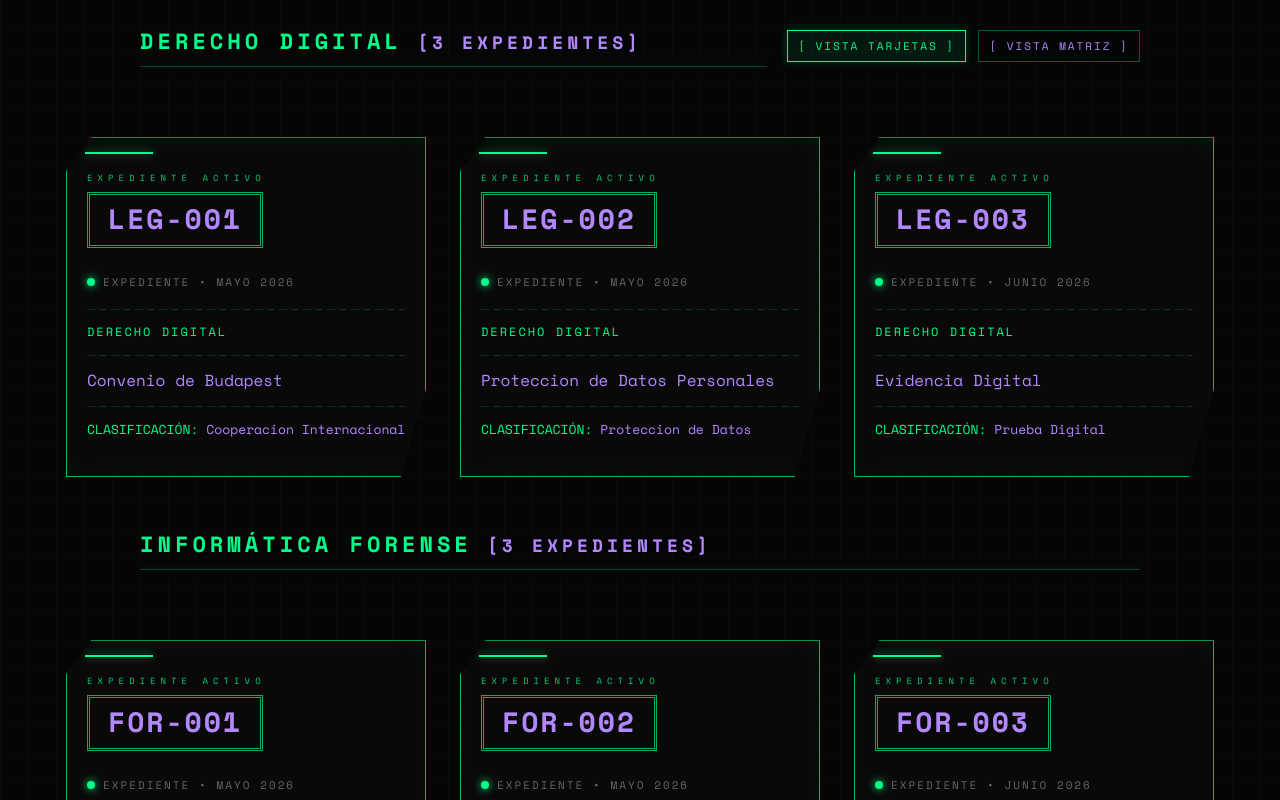
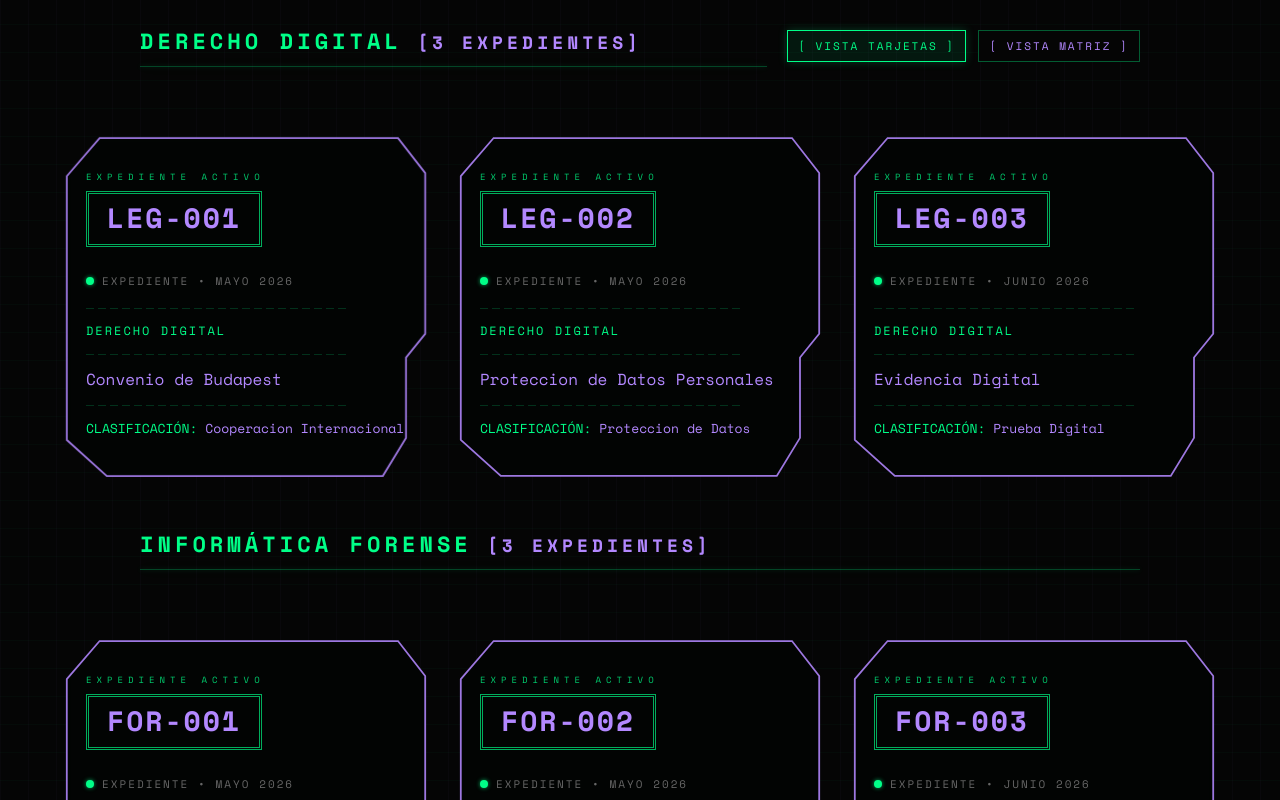
Before and after one commit to claraIness/forensia, a React (Vite) app: page / in a window 1280 px wide. Shown: the part 1180-1980 px from the top of the page. Built offline with nearby package versions, Linux system fonts and the light colour scheme.

Commit message:
Forma tarjeta y efectos

```diff
--- a/src/App.jsx
+++ b/src/App.jsx
@@ -302,6 +302,9 @@ function DossierCard({ dossier }) {
   return (
     <a href={dossier.href} target="_blank" rel="noopener noreferrer">
       <div className="dossier">
+        <svg className="dossier-frame" viewBox="0 0 450 330" preserveAspectRatio="none" aria-hidden="true">
+          <path d="M42 1 H415 L449 35 V191 L425 214 V292 L396 329 H51 L1 294 V38 Z" />
+        </svg>
         <p className="badge-activo">EXPEDIENTE ACTIVO</p>
 
         <h2>{dossier.code}</h2>
--- a/style.css
+++ b/style.css
@@ -3034,56 +3034,60 @@ body:not(.pagina-dossier) .dossier h2 {
 }
 
 body:not(.pagina-dossier) .dossier {
-    border: 1px solid rgba(0,255,136,0.72);
-    clip-path: polygon(
-        7% 0,
-        100% 0,
-        100% 74%,
-        93% 100%,
-        0 100%,
-        0 10%
-    );
+    border: 0;
+    background-color: transparent;
+    clip-path: none;
     overflow: visible;
-    box-shadow:
-        0 0 12px rgba(0,255,136,0.16),
-        inset 0 0 22px rgba(0,255,136,0.035);
+    box-shadow: none;
 }
 
 body:not(.pagina-dossier) .dossier::before {
-    top: 14px;
-    left: 18px;
-    width: 68px;
-    height: 2px;
-    background: #00ff88;
-    box-shadow: 0 0 8px rgba(0,255,136,0.65);
-}
-
-body:not(.pagina-dossier) .dossier::after {
     content: "";
     position: absolute;
-    top: 72px;
-    right: -12px;
+    inset: 0;
+    width: auto;
+    height: auto;
+    background: rgba(3, 5, 4, 0.98);
+    clip-path: polygon(
+        9.3% 0.3%,
+        92.2% 0.3%,
+        99.8% 10.6%,
+        99.8% 57.9%,
+        94.4% 64.8%,
+        94.4% 88.5%,
+        88% 99.7%,
+        11.3% 99.7%,
+        0.2% 89.1%,
+        0.2% 11.5%
+    );
+    box-shadow: inset 0 0 11px rgba(0,255,136,0.018);
+    pointer-events: none;
+    z-index: 0;
+}
+
+body:not(.pagina-dossier) .dossier::after {
+    content: none;
+    position: absolute;
+    top: 58px;
+    right: 14px;
     left: auto;
-    width: 10px;
-    height: 92px;
+    width: 18px;
+    height: 76px;
     background:
         repeating-linear-gradient(
-            180deg,
-            rgba(0,255,136,0.72) 0 10px,
-            transparent 10px 18px
+            45deg,
+            rgba(0,255,136,0.36) 0 7px,
+            transparent 7px 13px
         );
-    opacity: 0.75;
+    opacity: 0.5;
+    clip-path: polygon(0 0, 100% 14%, 100% 100%, 0 86%);
     transform: none;
     transition: opacity 0.25s ease, box-shadow 0.25s ease;
 }
 
 body:not(.pagina-dossier) .dossier:hover {
-    border-color: #00ff88;
-    color: #00ff88;
-    box-shadow:
-        0 0 14px rgba(0,255,136,0.28),
-        0 0 28px rgba(0,255,136,0.1),
-        inset 0 0 24px rgba(0,255,136,0.05);
+    color: #00ff88;
+    box-shadow: none;
 }
 
 body:not(.pagina-dossier) .dossier:hover h2,
@@ -3093,19 +3097,19 @@ body:not(.pagina-dossier) .dossier:hover .categoria,
 body:not(.pagina-dossier) .dossier:hover .etiqueta {
     color: #00ff88;
     text-shadow:
-        0 0 6px rgba(0,255,136,0.45),
-        0 0 10px rgba(0,255,136,0.18);
+        0 0 3px rgba(0,255,136,0.23),
+        0 0 5px rgba(0,255,136,0.09);
 }
 
 body:not(.pagina-dossier) .dossier:hover .led {
     box-shadow:
-        0 0 8px #00ff88,
-        0 0 16px rgba(0,255,136,0.75);
+        0 0 4px rgba(0,255,136,0.85),
+        0 0 8px rgba(0,255,136,0.38);
 }
 
 body:not(.pagina-dossier) .dossier:hover::after {
-    opacity: 1;
-    box-shadow: 0 0 12px rgba(0,255,136,0.42);
+    opacity: 0;
+    box-shadow: none;
 }
 
 body:not(.pagina-dossier) .dossier a,
@@ -3114,9 +3118,43 @@ body:not(.pagina-dossier) .dossier > * {
     z-index: 1;
 }
 
+body:not(.pagina-dossier) .dossier-frame {
+    position: absolute;
+    inset: 0;
+    width: 100%;
+    height: 100%;
+    fill: none;
+    overflow: visible;
+    pointer-events: none;
+    z-index: 2;
+}
+
+body:not(.pagina-dossier) .dossier-frame path {
+    fill: none;
+    stroke: rgba(179,136,255,0.88);
+    stroke-width: 1.8;
+    vector-effect: non-scaling-stroke;
+    transition: filter 0.25s ease, stroke 0.25s ease;
+}
+
+body:not(.pagina-dossier) .dossier:hover .dossier-frame path {
+    stroke: rgba(179,136,255,0.95);
+    filter:
+        drop-shadow(0 0 4px rgba(0,255,136,0.55))
+        drop-shadow(0 0 10px rgba(0,255,136,0.28));
+}
+
+body:not(.pagina-dossier) .dossier:hover::before {
+    box-shadow:
+        inset 0 0 14px rgba(0,255,136,0.045),
+        0 0 10px rgba(0,255,136,0.12);
+}
+
 body:not(.pagina-dossier) .dossier .separador {
     position: relative;
     z-index: 1;
+    width: calc(100% - 58px);
+    margin-right: auto;
 }
 
 body:not(.pagina-dossier) .dossier:hover .separador {
@@ -3128,23 +3166,17 @@ body:not(.pagina-dossier) .dossier:hover .separador {
 }
 
 body:not(.pagina-dossier) .dossier {
-    background-image:
-        linear-gradient(
-            110deg,
-            transparent 0 35%,
-            rgba(0,255,136,0.09) 45%,
-            transparent 55% 100%
-        );
-    background-position: -180% 0;
+    background-image: none;
+    background-position: center;
     background-repeat: no-repeat;
-    background-size: 220% 100%;
+    background-size: auto;
 }
 
 body:not(.pagina-dossier) .dossier:hover {
-    background-position: 180% 0;
+    background-position: center;
     transition:
-        all 0.3s ease,
-        background-position 0.55s ease;
+        all 0.3s ease;
+    box-shadow: none;
 }
 
 body:not(.pagina-dossier) .dossier h2::before,
@@ -3154,13 +3186,17 @@ body:not(.pagina-dossier) .dossier h2::after {
 
 }
 
+body:not(.pagina-dossier) .dossier:hover {
+    box-shadow: none;
+}
+
 .dossier:hover {
 
     border-color: #00ff88;
 
     box-shadow:
-        0 0 10px rgba(0,255,136,0.3),
-        0 0 20px rgba(0,255,136,0.1);
+        0 0 5px rgba(0,255,136,0.15),
+        0 0 10px rgba(0,255,136,0.05);
 
     transform: translateY(-3px);
 
@@ -3217,7 +3253,7 @@ body:not(.pagina-dossier) .dossier h2::after {
 
     margin-right: 8px;
 
-    box-shadow: 0 0 8px #00ff88;
+    box-shadow: 0 0 4px rgba(0,255,136,0.65);
 
 }
 
```
